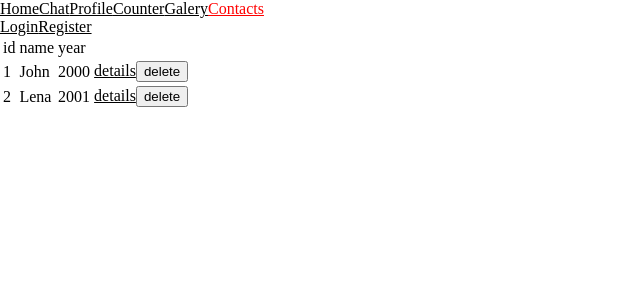
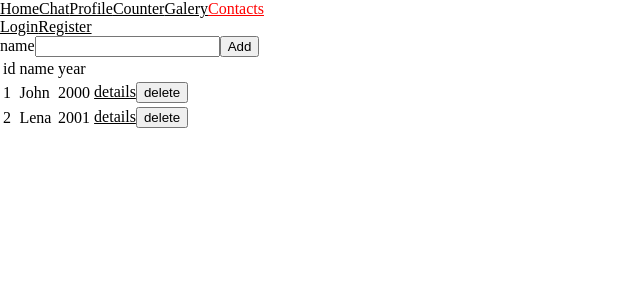
Before and after one commit to WolfManR/GeekBrainsReact, a React (Create React App) app in the folder study/: page /contacts in a window 1280 px wide. Shown: the top 300 px of the page, without its empty margins (0-640 px from the left). Built offline with nearby package versions, Linux system fonts and the light colour scheme.

Commit message:
add missed add behavior for contacts list

```diff
--- a/study/src/pages/Contacts.jsx
+++ b/study/src/pages/Contacts.jsx
@@ -1,15 +1,23 @@
-import React from 'react'
+import React, { useState } from 'react'
 import CustomLink from '../components/customLink/CustomLink'
 const contacts = [
   { id: 1, name: 'John', year: 2000 },
   { id: 2, name: 'Lena', year: 2001 },
 ]
 const Contacts = () => {
+  const [name, setName] = useState('')
   const deleteContact = (id) => {
     console.log(id)
   }
+  const addContact = () => {}
 
   return (
+    <div>
+      <div>
+        <label>name</label>
+        <input value={name} onChange={(e) => setName(e.target.value)} />
+        <button onClick={addContact}>Add</button>
+      </div>
       <table>
         <thead>
           <tr>
@@ -27,12 +35,15 @@ const Contacts = () => {
               <td>{contact.year}</td>
               <td>
                 <CustomLink to={`/contact/${contact.id}`}>details</CustomLink>
-              <button onClick={() => deleteContact(contact.id)}>delete</button>
+                <button onClick={() => deleteContact(contact.id)}>
+                  delete
+                </button>
               </td>
             </tr>
           ))}
         </tbody>
       </table>
+    </div>
   )
 }
 
```
Lines whose indentation alone changed are shown as unchanged.
